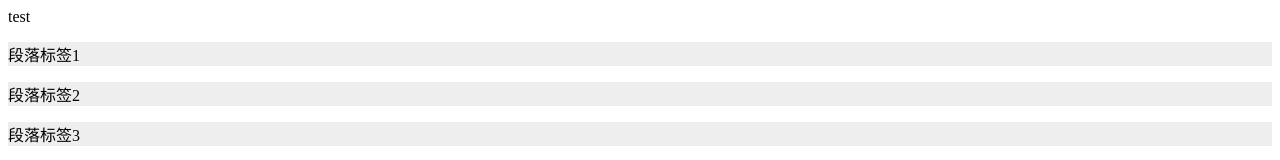
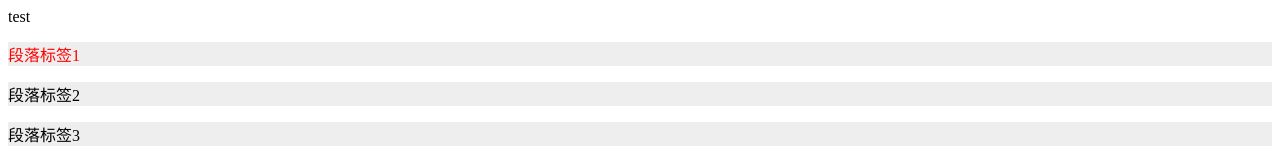
Before and after one commit to ZZZoucy/dom-1, a plain HTML site: page dist/work.html in a window 1280 px wide. Shown: the top 160 px of the page. Drawn offline with Linux system fonts and the light colour scheme; the site is published under a folder, as on GitHub Pages, so addresses that start at the root find nothing.

Commit message:
Update work.html

```diff
--- a/dist/work.html
+++ b/dist/work.html
@@ -23,6 +23,6 @@
 
 
 
-    <script src="/work.8cf3c821.js"></script>
+    <script src="work.8cf3c821.js"></script>
 </body>
 </html>
```
